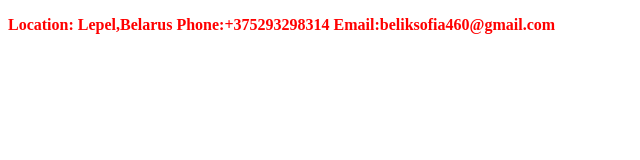
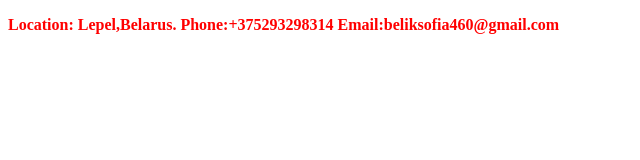
Before and after one commit to beliksofia/rsschool-cv, a plain HTML site: page index.html in a window 1280 px wide. Shown: the full height of the page, 0-640 px from the left. Drawn offline with Linux system fonts and the light colour scheme.

Commit message:
fix: rm spaces

```diff
--- a/index.html
+++ b/index.html
@@ -7,10 +7,6 @@
         <meta name="keywords" content="html template">
     </head>
     <body>
-        <p class="redtext">
-            Location: Lepel,Belarus
-            Phone:+375293298314
-            Email:beliksofia460@gmail.com
-        </p>
+        <p class="redtext">Location: Lepel,Belarus. Phone:+375293298314 Email:beliksofia460@gmail.com</p>
     </body>
 </html>
```
